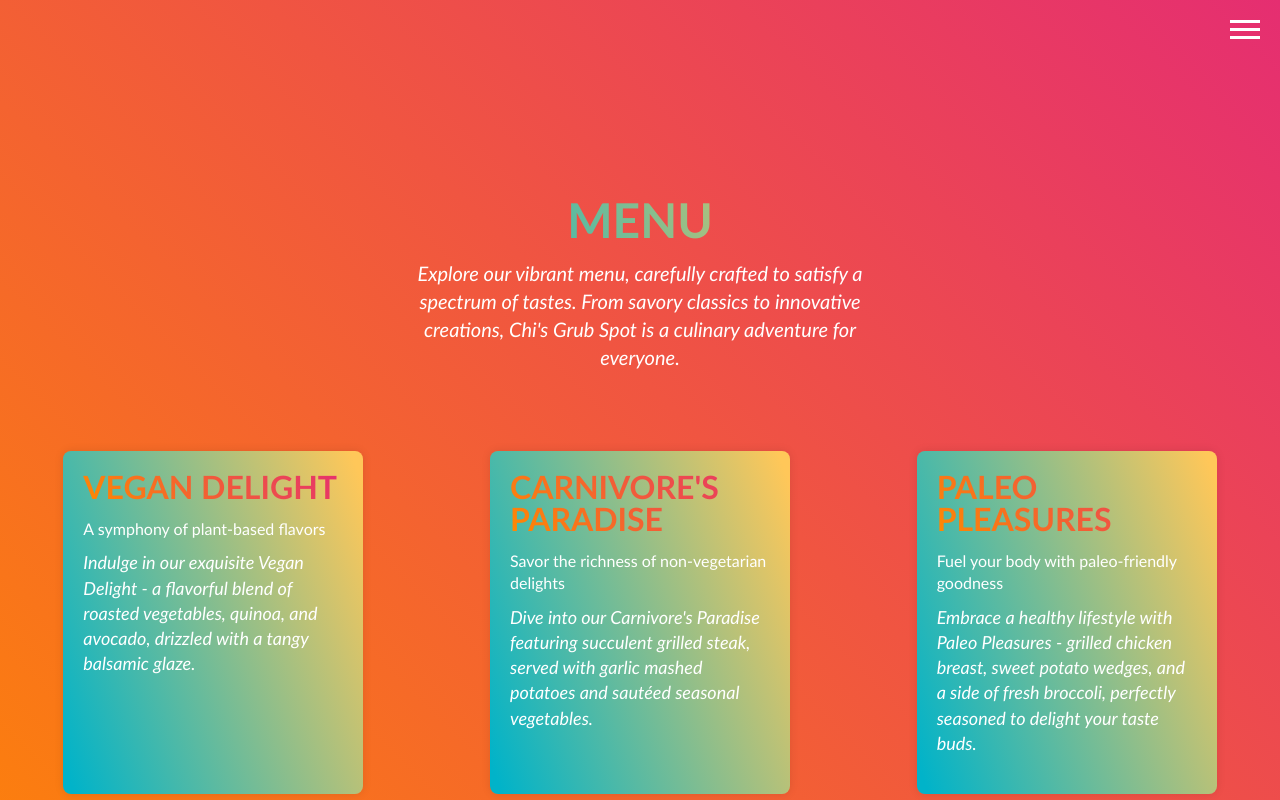
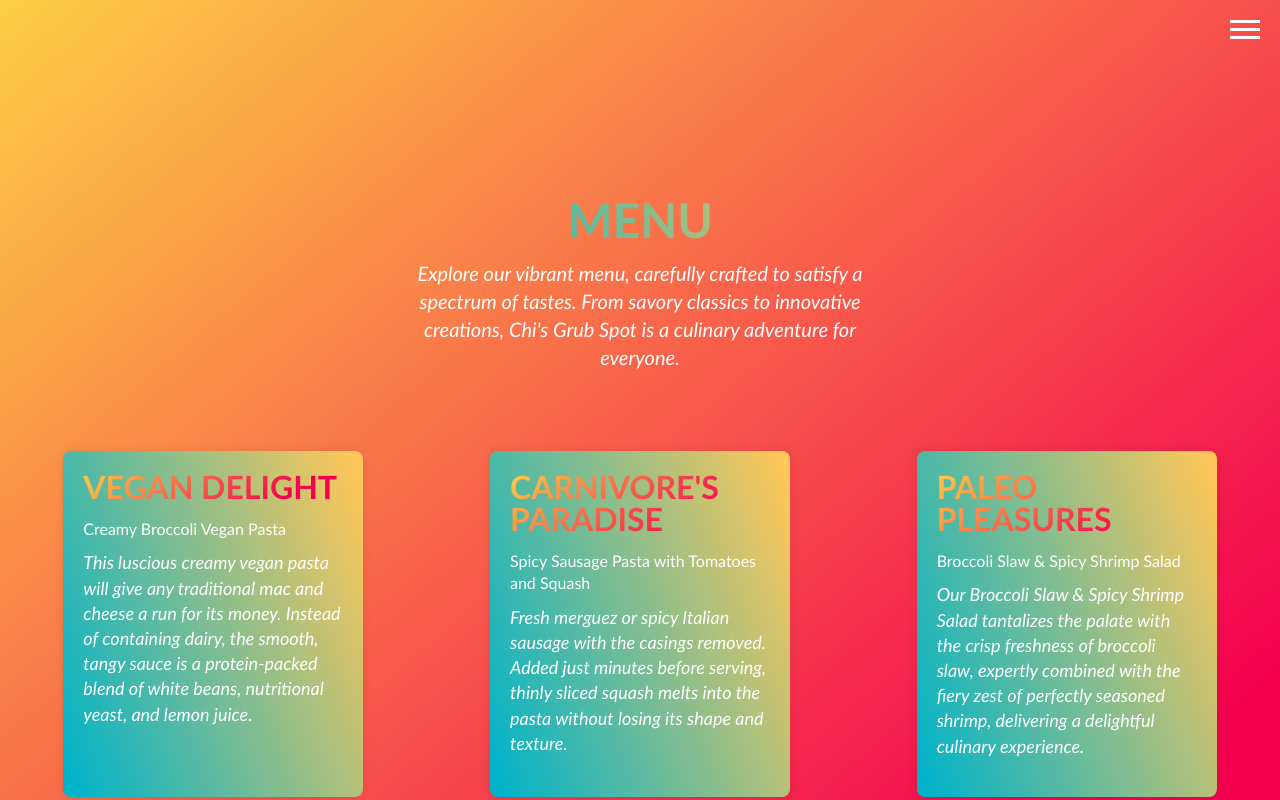
Before and after one commit to Echimara/Chi-s-Grub-Spot, a plain HTML site: page investors.html in a window 1280 px wide. Shown: the top 800 px of the page. Drawn offline with Linux system fonts and the light colour scheme.

Commit message:
Add formatting

```diff
--- a/investors.html
+++ b/investors.html
@@ -21,8 +21,7 @@
             margin: 0;
             padding: 0;
             color: #333;
-            background: linear-gradient(45deg, #FF8A00, #E52E71);
-        }
+            background: linear-gradient(319.6deg, rgb(243, 0, 79) 20.5%, rgb(255, 236, 68) 110.9%);        }
 
         .top-section {
             padding: 40px 0;
@@ -36,8 +35,7 @@
         }
 
         .title {
-          background: linear-gradient(45deg, #ff8a00, #e52e71);
-          -webkit-background-clip: text;
+          background: linear-gradient(319.6deg, rgb(243, 0, 79) 20.5%, rgb(255, 236, 68) 110.9%);          -webkit-background-clip: text;
           color: transparent;
          font-size:xx-large
           }
@@ -120,28 +118,26 @@
         <div class="menu-items">
             <div class="menu-item">
                 <h2 class="title">Vegan Delight</h2>
-                <div class="subtitle">A symphony of plant-based flavors</div>
+                <div class="subtitle">Creamy Broccoli Vegan Pasta</div>
                 <p class="content">
-                    Indulge in our exquisite Vegan Delight - a flavorful blend of roasted vegetables, quinoa, and avocado,
-                    drizzled with a tangy balsamic glaze.
+                  This luscious creamy vegan pasta will give any traditional mac and cheese a run for its money. Instead of containing dairy, the smooth, tangy sauce is a protein-packed blend of white beans, nutritional yeast, and lemon juice.
                 </p>
             </div>
 
             <div class="menu-item">
                 <h2 class="title">Carnivore's Paradise</h2>
-                <div class="subtitle">Savor the richness of non-vegetarian delights</div>
+                <div class="subtitle">Spicy Sausage Pasta with Tomatoes and Squash</div>
                 <p class="content">
-                    Dive into our Carnivore's Paradise featuring succulent grilled steak, served with garlic mashed
-                    potatoes and sautéed seasonal vegetables.
+                 Fresh merguez or spicy Italian sausage with the casings removed. Added just minutes before serving, thinly sliced squash melts into the pasta without losing its shape and texture.
                 </p>
             </div>
 
             <div class="menu-item">
                 <h2 class="title">Paleo Pleasures</h2>
-                <div class="subtitle">Fuel your body with paleo-friendly goodness</div>
+                <div class="subtitle">Broccoli Slaw & Spicy Shrimp Salad
+                </div>
                 <p class="content">
-                    Embrace a healthy lifestyle with Paleo Pleasures - grilled chicken breast, sweet potato wedges, and a
-                    side of fresh broccoli, perfectly seasoned to delight your taste buds.
+                  Our Broccoli Slaw & Spicy Shrimp Salad tantalizes the palate with the crisp freshness of broccoli slaw, expertly combined with the fiery zest of perfectly seasoned shrimp, delivering a delightful culinary experience.
                 </p>
             </div>
         </div>
```
